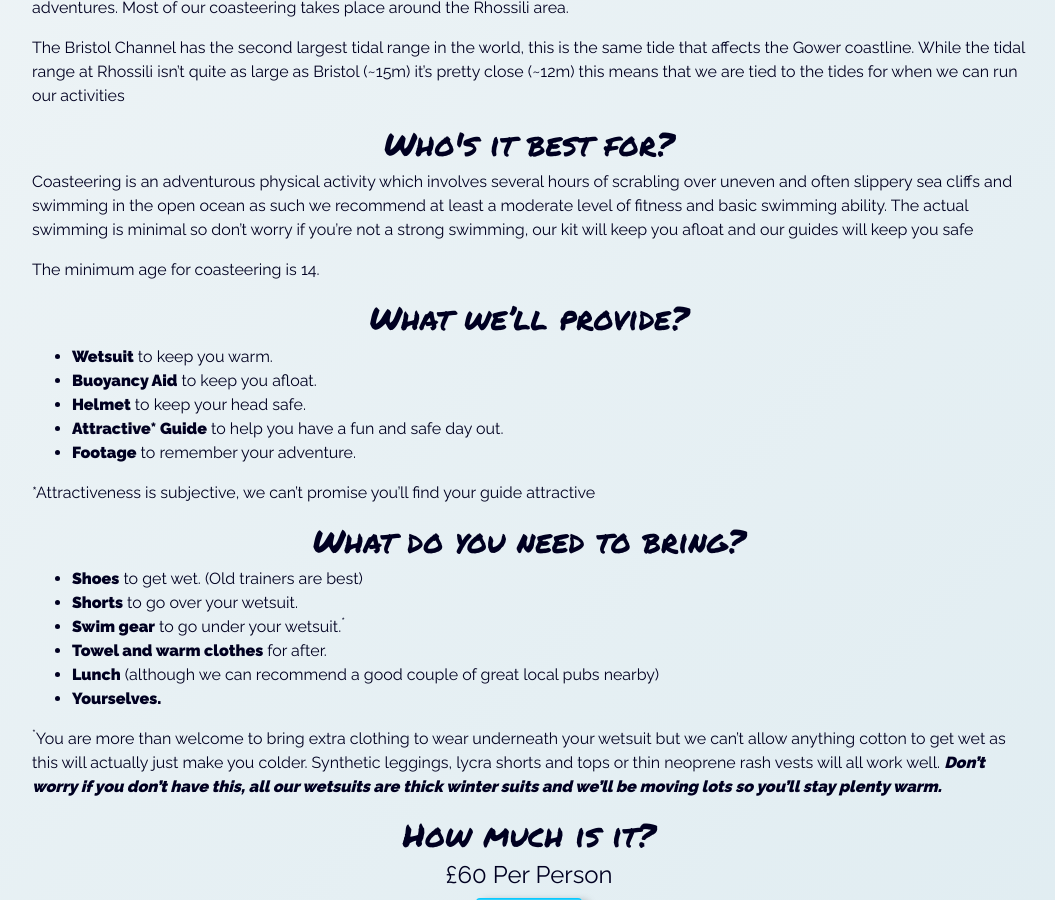
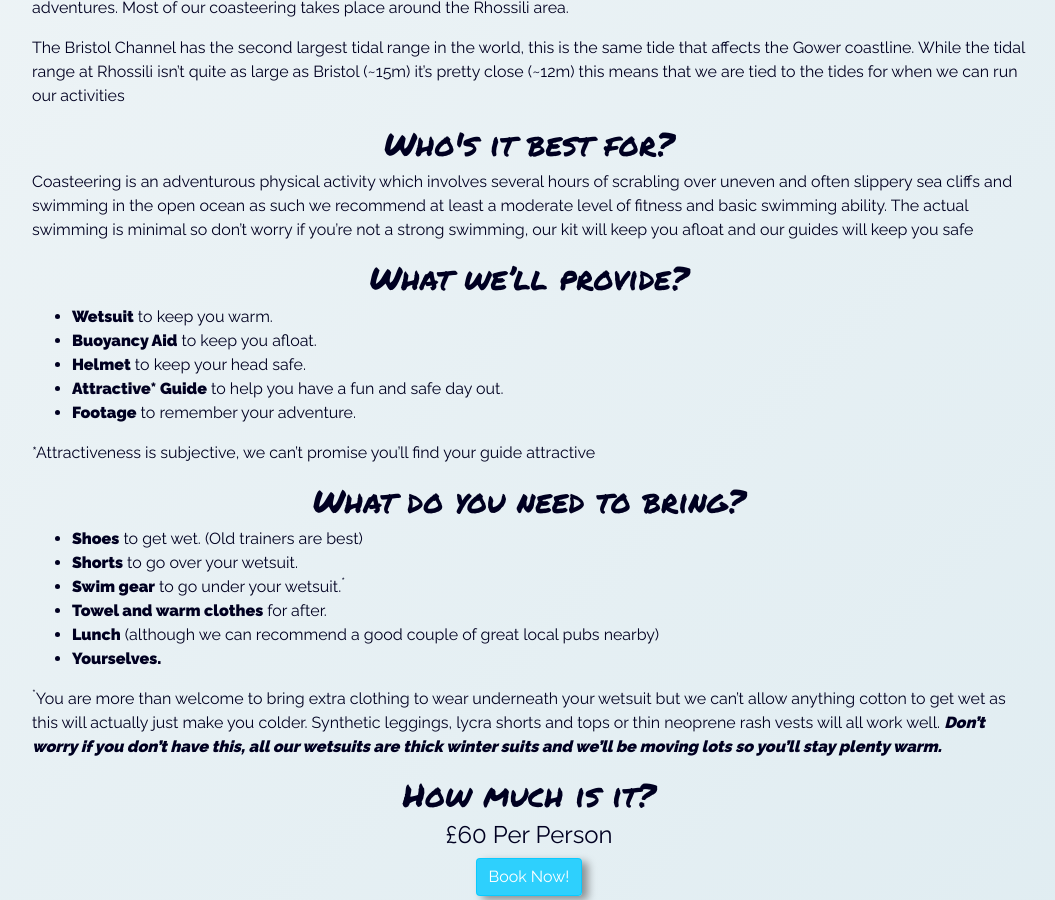
Before and after one commit to phil-6/savage-adventures, a Jekyll site: the page built from adventures/coasteering.html, in a window 1280 px wide and 900 px high, scrolled down 1529 px. Shown: the whole window, without its empty margins (111-1166 px from the left). Built offline with Jekyll 4.4.1, drawn with Linux system fonts in a browser that asks for light colours; nearby versions of some CDN libraries; a script that is not in the unit is left out.

Commit message:
remove age limit from coasteering

```diff
--- a/adventures/coasteering.html
+++ b/adventures/coasteering.html
@@ -37,7 +37,6 @@ tagline: Coasteering Adventures
     <div class="info-section">
         <h2>Who's it best for?</h2>
         <p>Coasteering is an adventurous physical activity which involves several hours of scrabling over uneven and often slippery sea cliffs and swimming in the open ocean as such we recommend at least a moderate level of fitness and basic swimming ability. The actual swimming is minimal so don’t worry if you’re not a strong swimming, our kit will keep you afloat and our guides will keep you safe</p>
-        <p>The minimum age for coasteering is 14.</p>
     </div>
     <div class="info-section">
         <h2>What we’ll provide?</h2>
```
